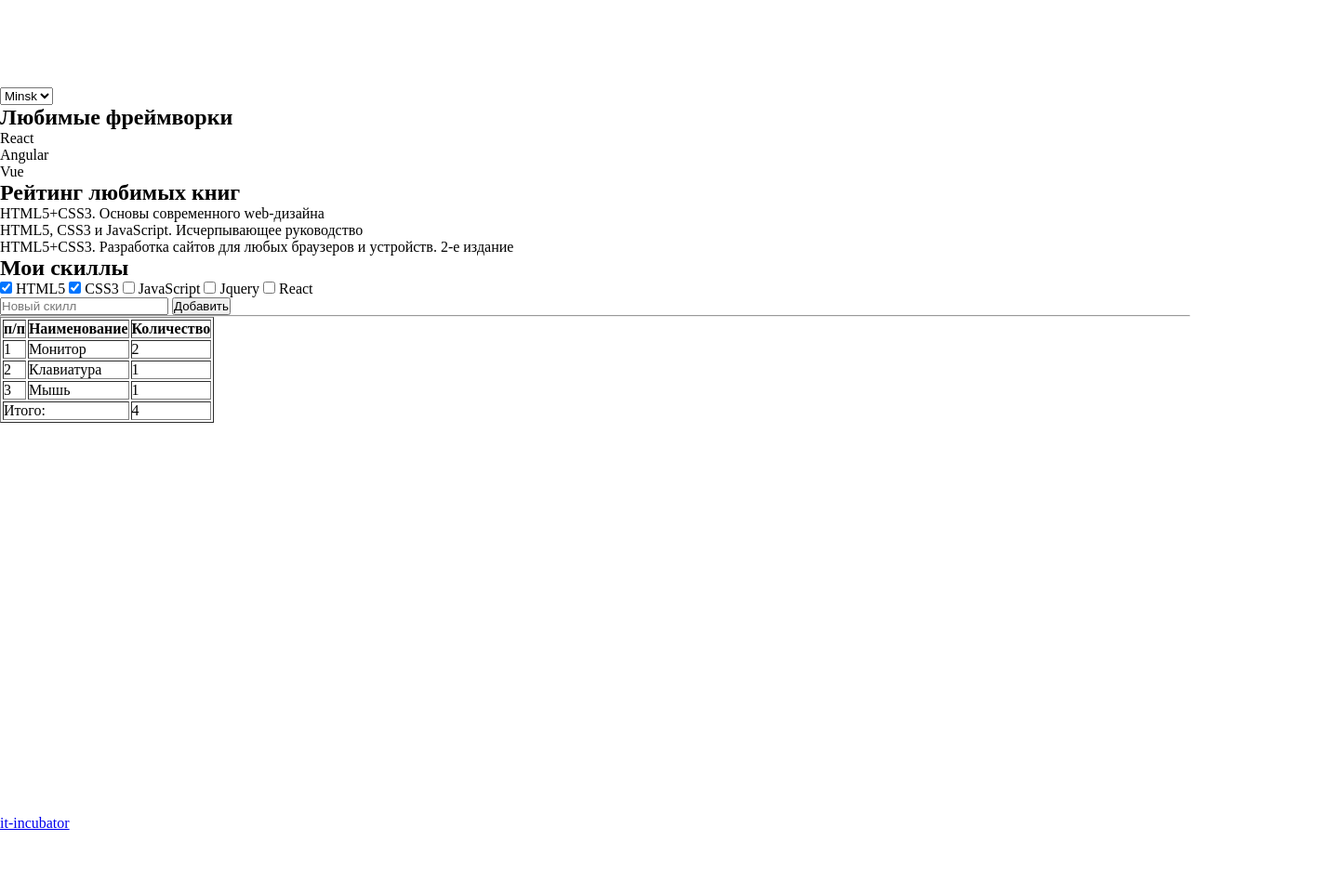
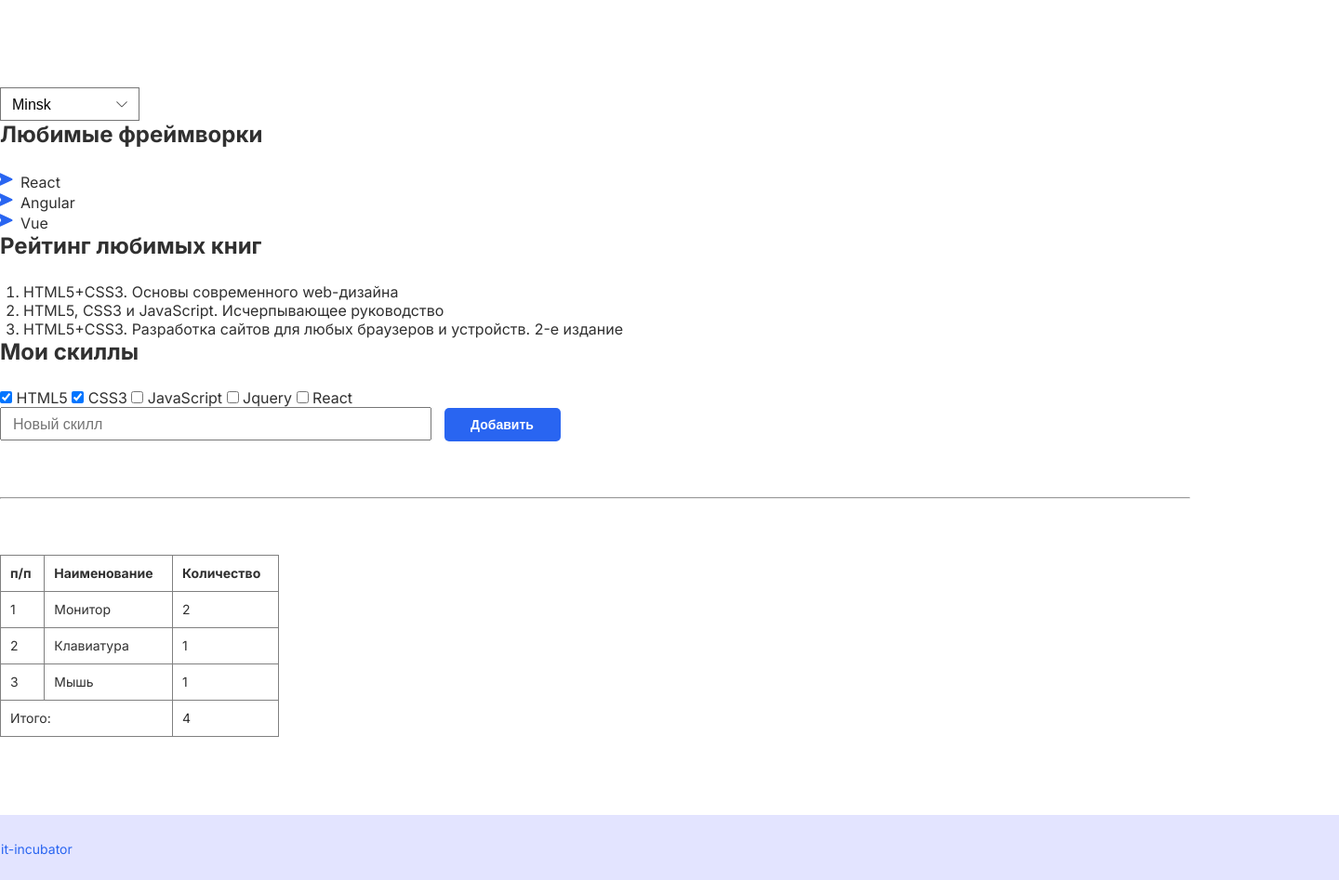
Before and after one commit to ViktoryiaaGunko/2-hw-with-auto-test-html-css-main, a plain HTML site: page 2-hw-with-auto-test-html-css-main/index.html in a window 1280 px wide. Shown: the part 1100-2047 px from the top of the page at 93% size, 1440 px wide, since content can reach past the window. Before the commit the page ends 1995 px from the top, so only its background shows below. Drawn offline with Linux system fonts and the light colour scheme.

Commit message:
css сделан

```diff
--- a/2-hw-with-auto-test-html-css-main/style.css
+++ b/2-hw-with-auto-test-html-css-main/style.css
@@ -2,13 +2,17 @@
   padding: 0px;
   margin: 0px;
   box-sizing: border-box;
+  text-decoration: none;
     /* Свойства для сброса начальных стилей элементов */
 }
 
 /*ВОПРОСЫ
 1. ЧТО ДЕЛАТЬ С ШИРИНОЙ НУЖНО ЛИ ЕЁ ВООБЩЕ ПРОПИСЫВАТЬ
  */
-body {}
+body {
+  font-family: "Inter", sans-serif;
+  color: #303030;
+}
 
 header {
     /* Стили для хедера */
@@ -35,7 +39,6 @@ header span {
     /* Стили для заголовка в первой секции */
   font-weight: 700;
   font-size: 48px;
-  color: #303030;
   padding: 60px 0 20px 0;
 }
 
@@ -43,7 +46,6 @@ header span {
     /* Стили для текста в первой секции */
   font-weight: 400;
   font-size: 18px;
-  color: #303030;
 }
 
 .main-image {
@@ -61,49 +63,106 @@ header span {
 
 select {
     /* Стили для выпадающего списка */
+  width: 150px;
+  height: 36px;
+  padding: 9px 87px 9px 12px;
 
+  font-weight: 400;
+  font-size: 16px;
+
+  appearance: none;
+  background: url("./assets/images/ep_arrow-down.svg") no-repeat right 10px top 50%;
 }
 
 .section-title {
     /* Стили для заголовков во второй секции */
+  font-family: "Inter", sans-serif;
+  font-weight: 700;
+  font-size: 24px;
+  margin-bottom: 25px;
 }
 
 .frameworks-list {
     /* Стили для маркированного списка во второй секции */
+  font-family: "Inter", sans-serif;
+  font-weight: 400;
+  font-size: 16px;
+
+  list-style-image: url("./assets/images/solar_map-arrow-up-bold.svg") ;
+  padding-left: 22px;
+
 }
 
 .books-list {
     /* Стили для нумерованного списка во второй секции */
+  font-family: "Inter", sans-serif;
+  font-weight: 400;
+  font-size: 16px;
+  padding-left: 25px;
 }
 
 .label {
     /* Стили для подписей чекбоксов */
+  font-weight: 400;
+  font-size: 16px;
 }
 
 .text-field {
     /* Стили для односточного поля ввода текста */
+  width: 464px;
+  height: 36px;
+  padding: 9px 215px 8px 12px;
+  font-weight: 400;
+  font-size: 16px;
+  color: rgba(48, 48, 48, 0.2);
 }
 
 .btn {
     /* Стили для кнопки */
+  border-radius: 5px;
+  width: 125px;
+  height: 36px;
+  background-color: #2965f1;
+  border: none;
+  font-weight: 700;
+  font-size: 14px;
+  color: #fff;
+  margin-left: 9px;
 }
 
 .line {
     /* Стили для линии */
+  margin: 60px 0 ;
 }
 
 table {
     /* Стили для таблицы */
+  width: 300px;
+  height: 196px;
+  border-collapse: collapse;
 }
 
 th, td {
     /* Стили для ячеек таблицы */
+  padding: 10px;
+  text-align: left;
+  font-size: 14px;
 }
 
 footer {
     /* Стили для футера */
+  width: 1440px;
+  height: 70px;
+  background-color: rgba(163, 167, 255, 0.3);
+  padding-top: 26px;
+  padding-left: 1px;
 }
 
 .footer-link {
     /* Стили для футера */
+  width: 78px;
+  height: 17px;
+  font-weight: 400;
+  font-size: 14px;
+  color: #2965f1;
 }
```
Also changed, not shown: 2-hw-with-auto-test-html-css-main/assets/images/Vector.png (added), 2-hw-with-auto-test-html-css-main/assets/images/ep_arrow-down.svg (added), 2-hw-with-auto-test-html-css-main/assets/images/solar_map-arrow-up-bold.svg (added).
